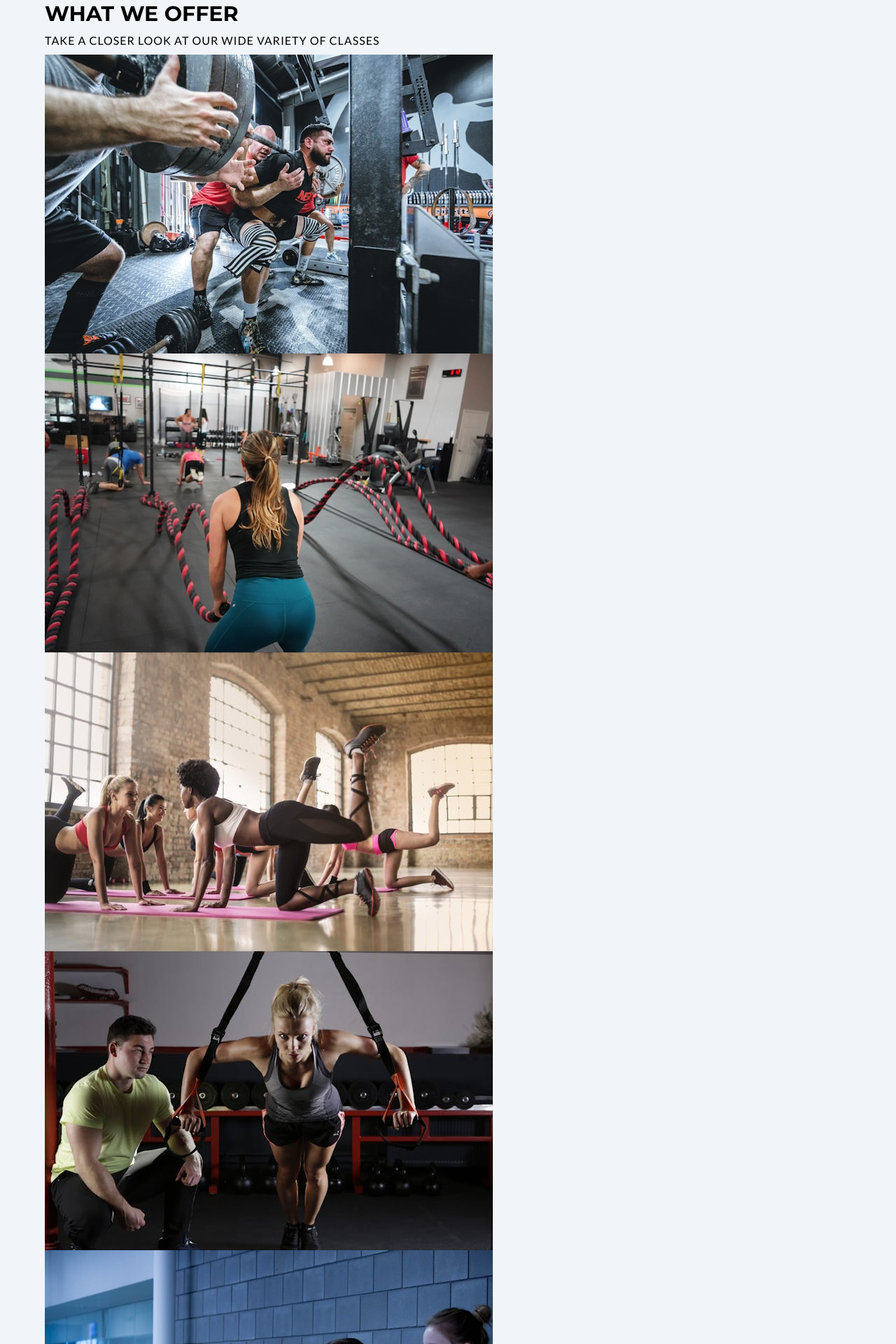
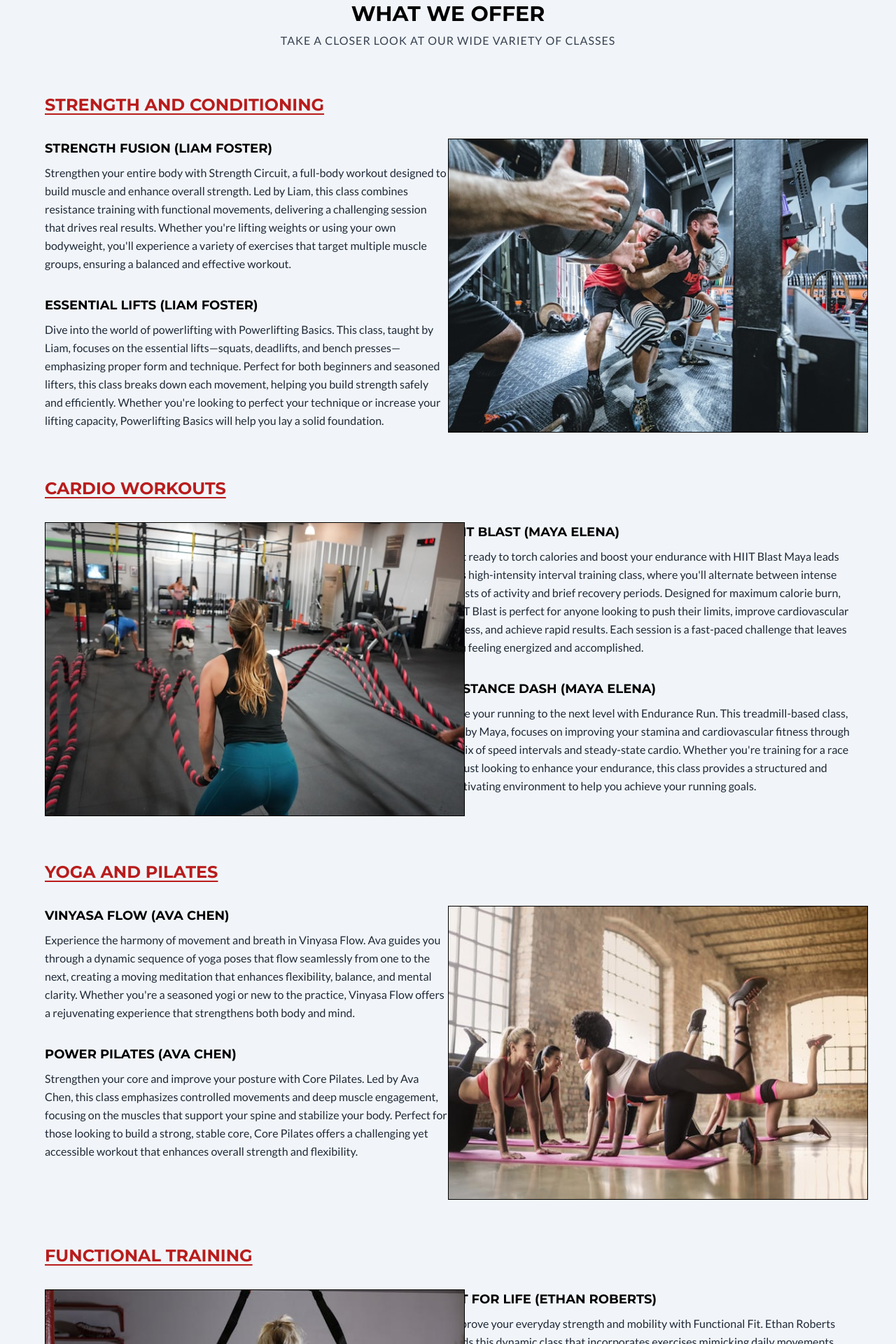
Before and after one commit to Quincy-Fer/pulse-fit, a Next.js app: page /classes in a window 1280 px wide. Shown: the part 880-2800 px from the top of the page at 70% size. Built offline with nearby package versions, Linux system fonts and the light colour scheme.

Commit message:
fix stylin for calendar,  add whole descriptions of classes. Alternating image/text layour for interest

```diff
--- a/components/about/Trainers.tsx
+++ b/components/about/Trainers.tsx
@@ -6,7 +6,7 @@ const Trainers = () => {
     <section className="mx-auto pb-16">
       <div className="border-t-2 border-dashed border-accent mt-16"></div>
       <h3 className="text-3xl mt-8 text-center">Our Trainers</h3>
-      <p className="tracking-[1px] uppercase text-base mt-2 text-gray-800 text-center">Hover To Find Out More</p>
+      <p className="tracking-[1px] uppercase text-base mt-2 text-gray-700 text-center">Hover To Find Out More</p>
       <div className="grid grid-cols-3 gap-4 mt-4">
         {SUBPAGE_ABOUT_TRAINERS.map((item) => {
           return <TrainersCard {...item} />;
--- a/components/classes/Calendar.tsx
+++ b/components/classes/Calendar.tsx
@@ -31,6 +31,7 @@ const Calendar = () => {
   return (
     <div className="p-16">
       <h3 className="text-3xl mb-6">Class Calendar</h3>
+      <p className="uppercase tracking-[1px] text-gray-700 mb-4">Find out when your favorite class starts</p>
       <div className="flex mb-8">
         <input
           type="text"
@@ -63,7 +64,7 @@ const Calendar = () => {
                 </div>
               ))
             ) : (
-              <p className="text-sm text-gray-600">No classes</p>
+              <p className="text-base text-center text-white">No classes!</p>
             )}
           </div>
         ))}
--- a/components/classes/Descriptions.tsx
+++ b/components/classes/Descriptions.tsx
@@ -1,15 +1,201 @@
 import { SUBPAGE_CLASSES_DESCRIPTIONS } from "@/constants";
+import Image from "next/image";
 
 const Descriptions = () => {
   return (
     <section className="px-16 pt-16">
-      <h3 className="text-3xl mb-2">What We Offer</h3>
-      <p className="uppercase tracking-[1px] mb-2">take a closer look at our wide variety of classes</p>
-      <div>
-        {SUBPAGE_CLASSES_DESCRIPTIONS.map((item) => {
-          return <img src={item.image} alt={item.alt} />;
-        })}
+      <h3 className="text-3xl mb-2 text-center w-full ">What We Offer</h3>
+      <p className="uppercase tracking-[1px] mb-16 text-center text-gray-700  ">
+        take a closer look at our wide variety of classes
+      </p>
+      {/* 1st category */}
+      <h4 className=" text-2xl mb-8 text-accent underline underline-offset-4">
+        {SUBPAGE_CLASSES_DESCRIPTIONS[0].title}
+      </h4>
+
+      <div className="grid grid-cols-1 md:grid-cols-2">
+        <div className="flex flex-col gap-8">
+          <div>
+            <h5 className="text-lg mb-2">
+              {SUBPAGE_CLASSES_DESCRIPTIONS[0].subtitle1}
+            </h5>
+            <p className="text-gray-800 leading-relaxed max-w-[600px]">
+              {SUBPAGE_CLASSES_DESCRIPTIONS[0].paragraph1}
+            </p>
+          </div>
+          <div>
+            <h5 className="text-lg mb-2">
+              {SUBPAGE_CLASSES_DESCRIPTIONS[0].subtitle2}
+            </h5>
+            <p className="text-gray-800 leading-relaxed max-w-[600px]">
+              {SUBPAGE_CLASSES_DESCRIPTIONS[0].paragraph2}
+            </p>
+          </div>
+        </div>
+        <div className="relative border border-black h-[420px] w-[600px]">
+          <Image
+            src={SUBPAGE_CLASSES_DESCRIPTIONS[0].image}
+            alt={SUBPAGE_CLASSES_DESCRIPTIONS[0].alt}
+            fill={true}
+          />
+        </div>
       </div>
+      {/* 2nd category */}
+      <h4 className=" text-2xl mb-8 text-accent mt-16 underline underline-offset-4">
+        {SUBPAGE_CLASSES_DESCRIPTIONS[1].title}
+      </h4>
+      <div className="grid grid-cols-1 md:grid-cols-2">
+        <div className="relative border border-black h-[420px] w-[600px]">
+          <Image
+            src={SUBPAGE_CLASSES_DESCRIPTIONS[1].image}
+            alt={SUBPAGE_CLASSES_DESCRIPTIONS[1].alt}
+            fill={true}
+          />
+        </div>
+        <div className="flex flex-col gap-8">
+          <div>
+            <h5 className="text-lg mb-2">
+              {SUBPAGE_CLASSES_DESCRIPTIONS[1].subtitle1}
+            </h5>
+            <p className="text-gray-800 leading-relaxed max-w-[600px]">
+              {SUBPAGE_CLASSES_DESCRIPTIONS[1].paragraph1}
+            </p>
+          </div>
+          <div>
+            <h5 className="text-lg mb-2">
+              {SUBPAGE_CLASSES_DESCRIPTIONS[1].subtitle2}
+            </h5>
+            <p className="text-gray-800 leading-relaxed max-w-[600px]">
+              {SUBPAGE_CLASSES_DESCRIPTIONS[1].paragraph2}
+            </p>
+          </div>
+        </div>
+      </div>
+      {/* 3rd category */}
+      <h4 className=" text-2xl mb-8 text-accent mt-16 underline underline-offset-4">
+        {SUBPAGE_CLASSES_DESCRIPTIONS[2].title}
+      </h4>
+      <div className="grid grid-cols-1 md:grid-cols-2">
+        <div className="flex flex-col gap-8">
+          <div>
+            <h5 className="text-lg mb-2">
+              {SUBPAGE_CLASSES_DESCRIPTIONS[2].subtitle1}
+            </h5>
+            <p className="text-gray-800 leading-relaxed max-w-[600px]">
+              {SUBPAGE_CLASSES_DESCRIPTIONS[2].paragraph1}
+            </p>
+          </div>
+          <div>
+            <h5 className="text-lg mb-2">
+              {SUBPAGE_CLASSES_DESCRIPTIONS[2].subtitle2}
+            </h5>
+            <p className="text-gray-800 leading-relaxed max-w-[600px]">
+              {SUBPAGE_CLASSES_DESCRIPTIONS[2].paragraph2}
+            </p>
+          </div>
+        </div>
+        <div className="relative border border-black h-[420px] w-[600px]">
+          <Image
+            src={SUBPAGE_CLASSES_DESCRIPTIONS[2].image}
+            alt={SUBPAGE_CLASSES_DESCRIPTIONS[2].alt}
+            fill={true}
+          />
+        </div>
+      </div>
+      {/* 4th category */}
+      <h4 className=" text-2xl mb-8 text-accent mt-16 underline underline-offset-4">
+        {SUBPAGE_CLASSES_DESCRIPTIONS[3].title}
+      </h4>
+      <div className="grid grid-cols-1 md:grid-cols-2">
+        <div className="relative border border-black h-[420px] w-[600px]">
+          <Image
+            src={SUBPAGE_CLASSES_DESCRIPTIONS[3].image}
+            alt={SUBPAGE_CLASSES_DESCRIPTIONS[3].alt}
+            fill={true}
+          />
+        </div>
+        <div className="flex flex-col gap-8">
+          <div>
+            <h5 className="text-lg mb-2">
+              {SUBPAGE_CLASSES_DESCRIPTIONS[3].subtitle1}
+            </h5>
+            <p className="text-gray-800 leading-relaxed max-w-[600px]">
+              {SUBPAGE_CLASSES_DESCRIPTIONS[3].paragraph1}
+            </p>
+          </div>
+          <div>
+            <h5 className="text-lg mb-2">
+              {SUBPAGE_CLASSES_DESCRIPTIONS[3].subtitle2}
+            </h5>
+            <p className="text-gray-800 leading-relaxed max-w-[600px]">
+              {SUBPAGE_CLASSES_DESCRIPTIONS[3].paragraph2}
+            </p>
+          </div>
+        </div>
+      </div>
+      {/* 5th category */}
+      <h4 className=" text-2xl mb-8 text-accent mt-16 underline underline-offset-4">
+        {SUBPAGE_CLASSES_DESCRIPTIONS[4].title}
+      </h4>
+      <div className="grid grid-cols-1 md:grid-cols-2">
+        <div className="flex flex-col gap-8">
+          <div>
+            <h5 className="text-lg mb-2">
+              {SUBPAGE_CLASSES_DESCRIPTIONS[4].subtitle1}
+            </h5>
+            <p className="text-gray-800 leading-relaxed max-w-[600px]">
+              {SUBPAGE_CLASSES_DESCRIPTIONS[4].paragraph1}
+            </p>
+          </div>
+          <div>
+            <h5 className="text-lg mb-2">
+              {SUBPAGE_CLASSES_DESCRIPTIONS[4].subtitle2}
+            </h5>
+            <p className="text-gray-800 leading-relaxed max-w-[600px]">
+              {SUBPAGE_CLASSES_DESCRIPTIONS[4].paragraph2}
+            </p>
+          </div>
+        </div>
+        <div className="relative border border-black h-[420px] w-[600px]">
+          <Image
+            src={SUBPAGE_CLASSES_DESCRIPTIONS[4].image}
+            alt={SUBPAGE_CLASSES_DESCRIPTIONS[4].alt}
+            fill={true}
+          />
+        </div>
+      </div>
+      {/* 6th category */}
+      <h4 className=" text-2xl mb-8 text-accent mt-16 underline underline-offset-4">
+        {SUBPAGE_CLASSES_DESCRIPTIONS[5].title}
+      </h4>
+      <div className="grid grid-cols-1 md:grid-cols-2">
+        <div className="relative border border-black h-[420px] w-[600px]">
+          <Image
+            src={SUBPAGE_CLASSES_DESCRIPTIONS[5].image}
+            alt={SUBPAGE_CLASSES_DESCRIPTIONS[5].alt}
+            fill={true}
+          />
+        </div>
+        <div className="flex flex-col gap-8">
+          <div>
+            <h5 className="text-lg mb-2">
+              {SUBPAGE_CLASSES_DESCRIPTIONS[5].subtitle1}
+            </h5>
+            <p className="text-gray-800 leading-relaxed max-w-[600px]">
+              {SUBPAGE_CLASSES_DESCRIPTIONS[5].paragraph1}
+            </p>
+          </div>
+          <div>
+            <h5 className="text-lg mb-2">
+              {SUBPAGE_CLASSES_DESCRIPTIONS[5].subtitle2}
+            </h5>
+            <p className="text-gray-800 leading-relaxed max-w-[600px]">
+              {SUBPAGE_CLASSES_DESCRIPTIONS[5].paragraph2}
+            </p>
+          </div>
+        </div>
+      </div>
+
       <div className="border-b-2 border-dashed border-accent mt-16"></div>
     </section>
   );
```
